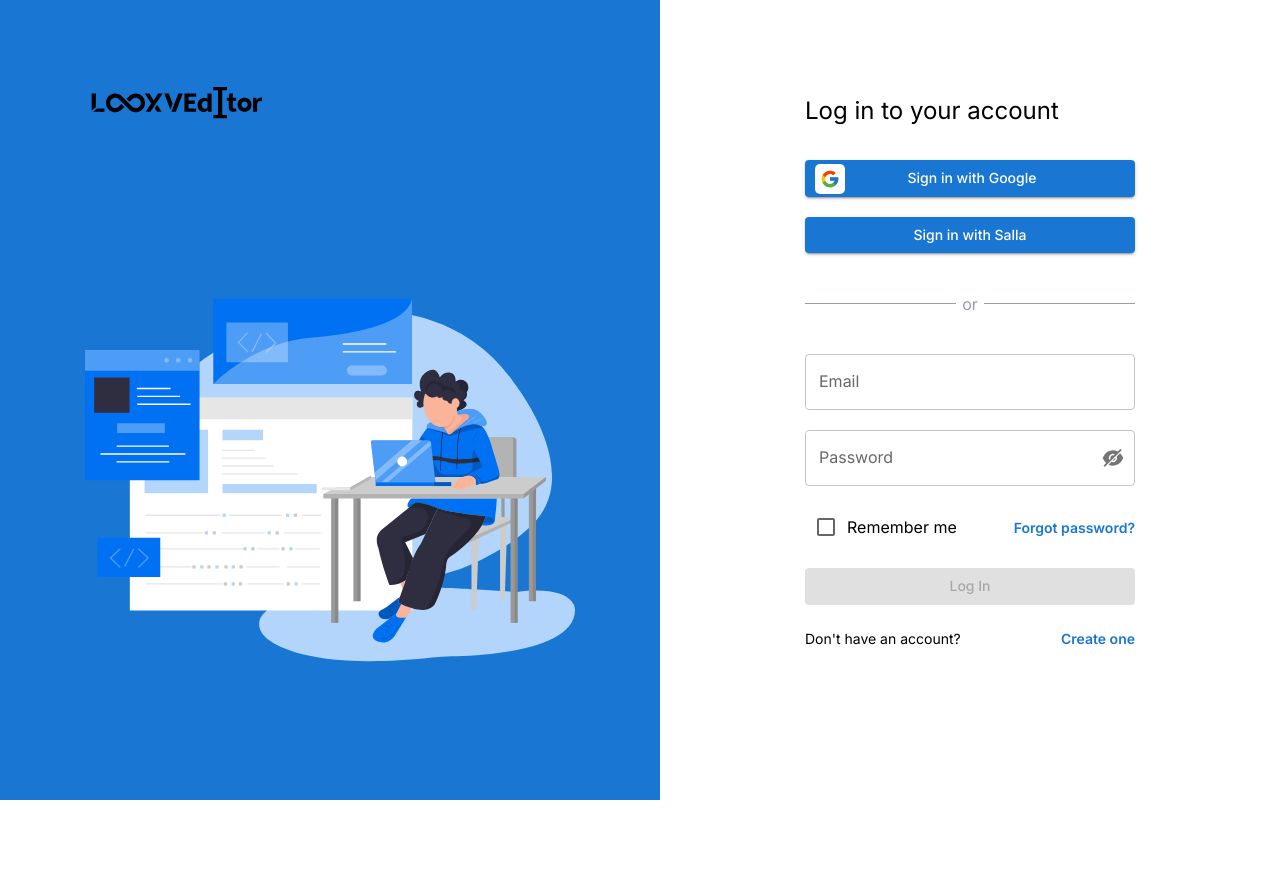
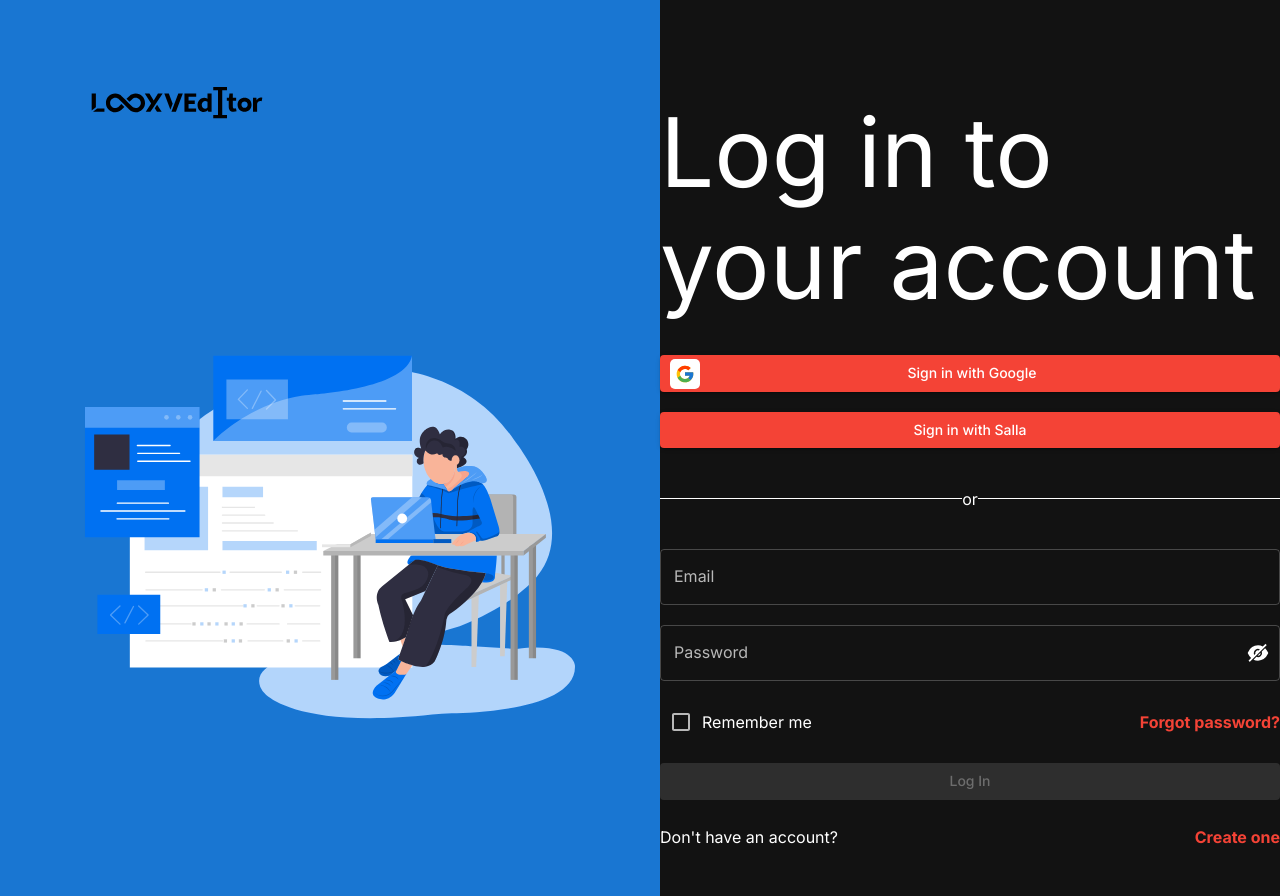
Before and after one commit to tonyykosseifyy/Looxv, a Next.js app: page /auth/login in a window 1280 px wide. Before the commit the page ends 800 px from the top, so only its background shows below. Built offline with nearby package versions, Linux system fonts and the light colour scheme; no server answers.

Commit message:
updating styles to dynamic

```diff
--- a/app/admin/components/SideBar.js
+++ b/app/admin/components/SideBar.js
@@ -5,7 +5,9 @@ import styles from "./sidebar.module.css";
 const SideBar = () => {
   return (
     <section className={styles.sidebar_wrapper}>
-        SideBar
+      <div className={styles.sidebar_logo}>
+
+      </div>
     </section>
   )
 }
--- a/app/admin/layout.js
+++ b/app/admin/layout.js
@@ -1,6 +1,8 @@
 import styles from "./styles.module.css";
 import SideBar from "./components/SideBar";
 import Navbar from "./components/Navbar";
+
+
 
 const adminLayout = ({ children }) => {
     return (
--- a/app/auth/Auth.js
+++ b/app/auth/Auth.js
@@ -1,7 +1,7 @@
 'use client'
 import React, { useState, useEffect } from 'react'
 import styles from "./styles.module.css";
-import { CustomButton, CustomLink, CustomizedSnackbars } from '../../components/reusableComponents';
+import { CustomButton, CustomLink, CustomizedSnackbars, CustomTypography } from '../../components/reusableComponents';
 import OutlinedInput from '@mui/material/OutlinedInput';
 import { AiFillEye , AiFillEyeInvisible} from "react-icons/ai" ;
 import { InputAdornment , IconButton, InputLabel, FormControl, TextField, Checkbox } from '@mui/material';
@@ -9,6 +9,7 @@ import { FcGoogle } from "react-icons/fc";
 import { register, signWithEmail } from '../../helpers/api/auth';
 import useLocalStorage from '../../helpers/localStorage';
 import { useRouter } from 'next/navigation';
+import { useTheme } from '@mui/material/styles';
 
 const IconsContainer = ({children}) => {
   return (
@@ -71,18 +72,20 @@ const Auth = (props) => {
   const signWithProvider = (provider) => {
     router.push(`${process.env.BASE_URL}/api/users/login/${provider}`)
   }
+  const theme = useTheme();
+  console.log(theme);
   return (
 		<div className={styles.formContainer}>
-      <h1>{ login ? "Log in to your account": "Create your account"}</h1>
+      <CustomTypography variant="h1">{ login ? "Log in to your account": "Create your account"}</CustomTypography>
       <div className={styles.socialButtons}>
         <CustomButton onClick={() => signWithProvider("google")} startIcon={<IconsContainer><FcGoogle /></IconsContainer>}>Sign in with Google</CustomButton>
         <CustomButton onClick={() => signWithProvider("salla")}>Sign in with Salla</CustomButton>
       </div>
 
       <div className={styles.barContainer}>
-        <div className={styles.bar} />
-        <span>or</span>
-        <div className={styles.bar} />
+        <div className={styles.bar} style={{backgroundColor:theme.palette.text.primary}}  />
+        <CustomTypography>or</CustomTypography>
+        <div className={styles.bar} style={{backgroundColor:theme.palette.text.primary}} />
       </div>
 
       <form className={styles.formControl}>
@@ -116,7 +119,7 @@ const Auth = (props) => {
             <div>
               <Checkbox checked={check} onClick={() => setCheck(!check)} />
             </div>
-            <p style={{fontSize:"16px"}}>Remember me</p>
+            <CustomTypography>Remember me</CustomTypography>
           </div>
           <CustomLink href="/">Forgot password?</CustomLink>
 
@@ -126,7 +129,7 @@ const Auth = (props) => {
           <div>
             <Checkbox checked={check} onClick={() => setCheck(!check)} />
           </div>
-          <p style={{fontSize:"15px"}}>I agree to Terms of Service & Privacy Policy</p>
+          <CustomTypography sx={{fontSize:"15px"}}>I agree to Terms of Service & Privacy Policy</CustomTypography>
         </div>
         }
 
@@ -135,7 +138,7 @@ const Auth = (props) => {
       </form>
 
       <div className={styles.formEnd}>
-        <p>{ login ? "Don't have an account?" : "Already have an account?"}</p>
+        <CustomTypography>{ login ? "Don't have an account?" : "Already have an account?"}</CustomTypography>
         <CustomLink scroll={false} onClick={() => scrollToTop()}  href={login ? "/auth/signup": "/auth/login"}>{login ? "Create one" : "Sign In"}</CustomLink>
       </div>
       <CustomizedSnackbars
--- a/app/auth/layout.js
+++ b/app/auth/layout.js
@@ -1,18 +1,21 @@
+"use client"
 import styles from "./styles.module.css";
 import { LogoDark } from "../../assets/looxv-logo";
 import { LoginIllustration } from "../../assets/looxv-logo";
+import { useTheme } from "@mui/material/styles";
 
 const authLayout = ({ children }) => {
+  const theme = useTheme();
     return (
       <section className={styles.authWrapper}>
-        <div className={styles.illustrationWrapper}>
+        <div className={styles.illustrationWrapper} style={{backgroundColor: theme.palette.primary}}>
           <LogoDark style={{width: "200px"}} />
           <div>
             <LoginIllustration />
           </div>
         </div>
 
-        <div className={styles.formWrapper}>
+        <div className={styles.formWrapper} style={{backgroundColor: theme.palette.background.default}} >
           {children}
         </div>
 
--- a/app/layout.js
+++ b/app/layout.js
@@ -4,7 +4,7 @@ import { Inter } from '@next/font/google';
 import { createTheme, ThemeProvider } from '@mui/material/styles';
 import useLocalStorage from "../helpers/localStorage";
 import { useRouter } from 'next/navigation';
-
+import { red } from '@mui/material/colors';
 
 const inter = Inter({
   weight: ["300","400","500","600","700","800"],
@@ -14,7 +14,14 @@ const inter = Inter({
 const theme = createTheme({
   typography: {
     fontFamily: 'Inter, sans-serif'
-}});
+  },
+  palette: {
+    mode:"dark",
+    primary: {
+      main: red[500],
+    },
+  },
+});
 
 const RootLayout = ({ children }) => {
   const [ token , updateToken ] = useLocalStorage("token","");
--- a/components/reusableComponents.js
+++ b/components/reusableComponents.js
@@ -6,6 +6,8 @@ import Snackbar from '@mui/material/Snackbar';
 import MuiAlert from '@mui/material/Alert';
 import React from 'react';
 import Slide from '@mui/material/Slide';
+import { Typography } from '@mui/material';
+import { useTheme } from '@mui/material/styles';
 
 function SlideTransition(props) {
   return <Slide {...props} direction="up" />;
@@ -54,9 +56,22 @@ export const CustomButton = (props) => {
 			</Button>
     );
 };
+
+export const CustomTypography = (props) => {
+  const theme = useTheme();
+  const { children, ...rest} = props ;
+  return (
+    <Typography {...rest} color={theme.palette.text.primary}>{children}</Typography>
+  );
+};
+
+
 export const CustomLink = (props) => {
   const { children, ...rest} = props ;
+  const theme = useTheme()
   return (
-    <Link {...rest} className={styles.customLink}>{children}</Link>
+    <Link {...rest} className={styles.customLink}>
+      <Typography sx={{fontWeight:"bold"}} color={theme.palette.primary.main}>{children}</Typography>
+    </Link>
   )
-}
+};
--- a/components/styles.module.css
+++ b/components/styles.module.css
@@ -1,10 +1,7 @@
 .customLink {
-    color: var(--light-blue);
     cursor: pointer;
     transition: .3s ease ;
-    font-weight: 600;
 }
 .customLink:hover {
-    color: rgb(137, 186, 235);
-
+    opacity: .5;
 }
```
Also changed, not shown: app/admin/components/sidebar.module.css (+9 -1 lines).
